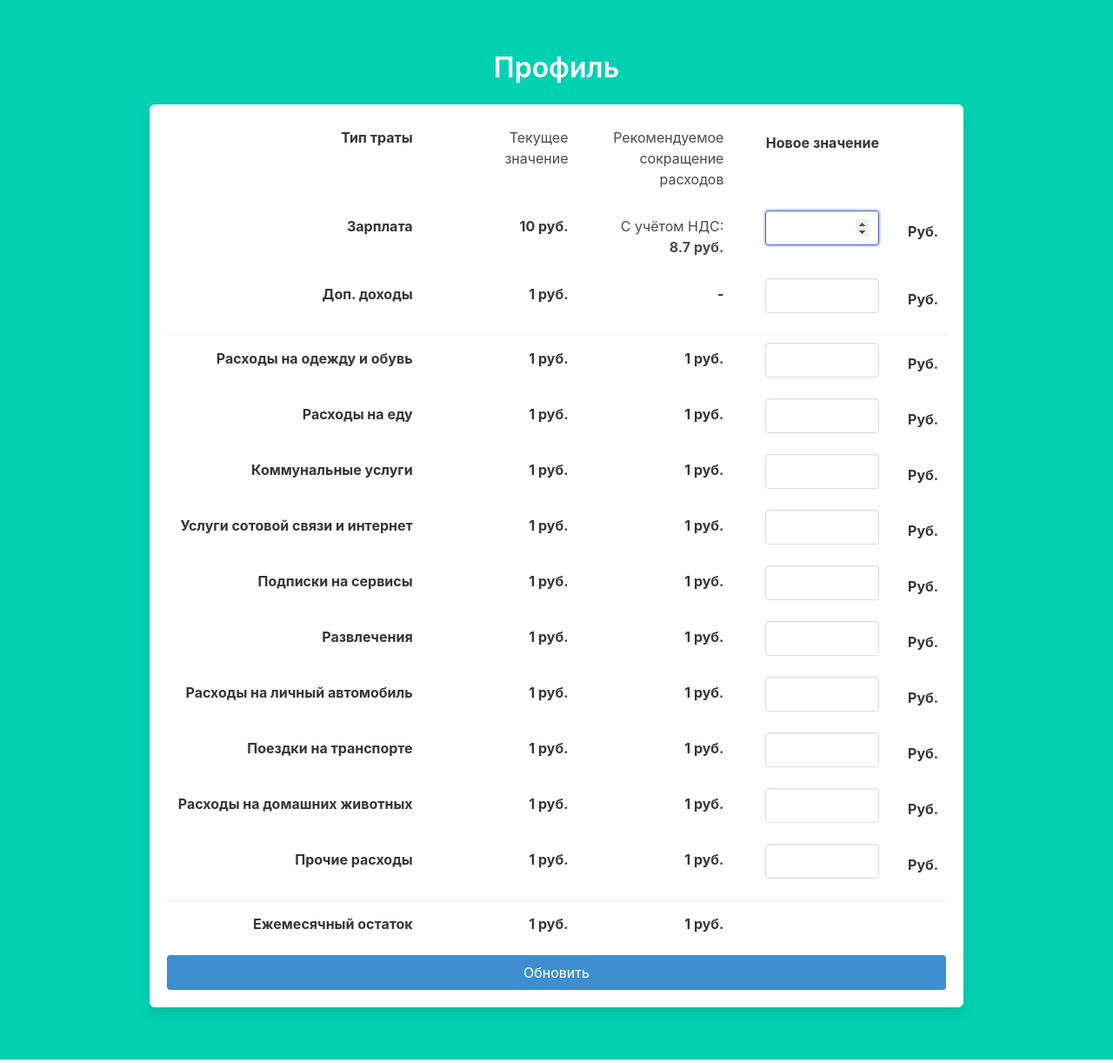
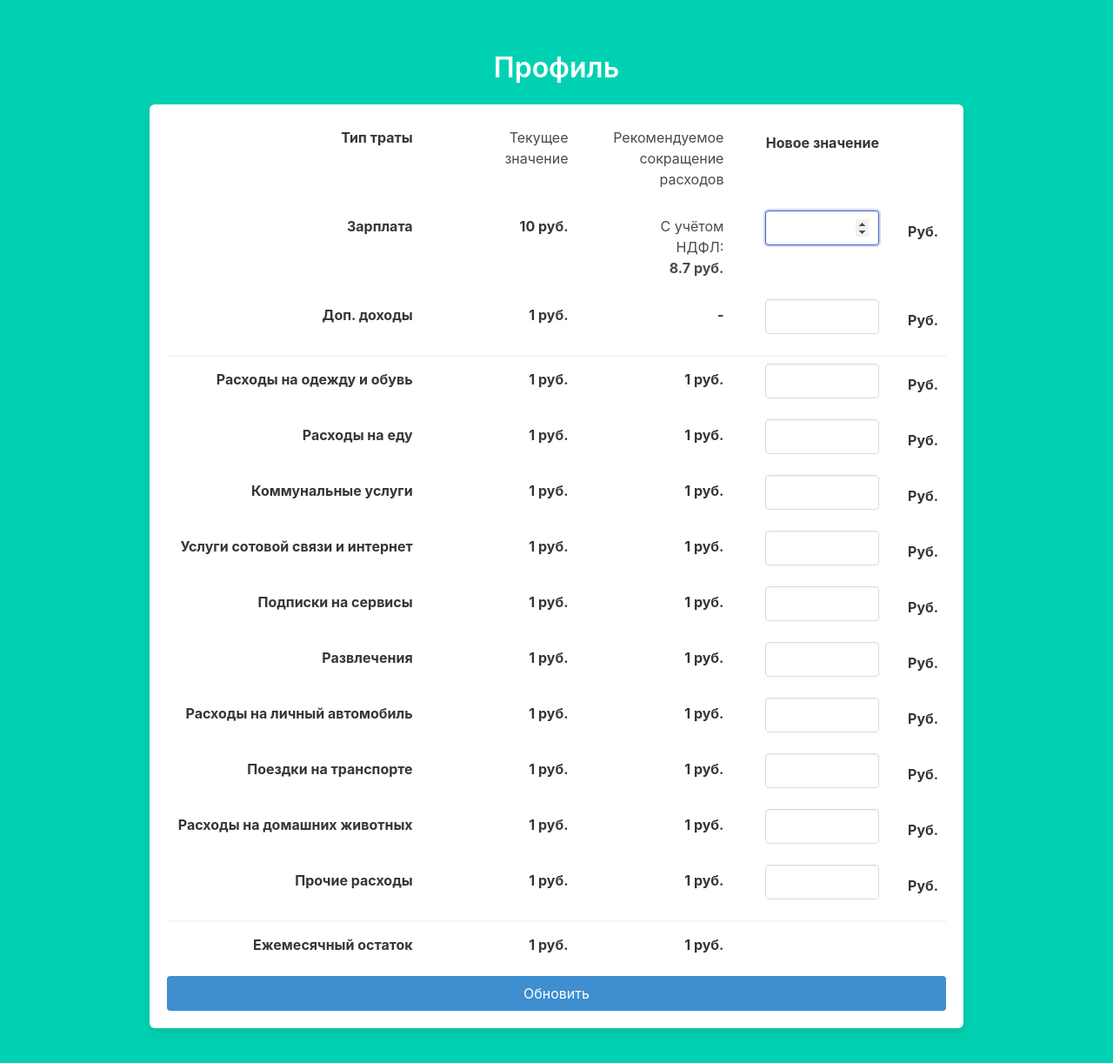
Before and after one commit to NightSkumbry/project_a_o_i_d, a Flask app: page /profile in a window 1280 px wide. Shown: the part 52-1274 px from the top of the page at 87% size. Run offline with Flask 3, Linux system fonts and the light colour scheme; a user stored in the database is signed in; tables that the repository leaves empty hold one stand-in row (values such as "Sample post").

Commit message:
corrected bads

```diff
--- a/project/templates/profile.html
+++ b/project/templates/profile.html
@@ -38,7 +38,7 @@
                     <label class="label">{{ current_user.salary }} руб.</label>
                 </div>
                 <div class="column field-label is-normal" style="margin-top: 12px">
-                    <label>С учётом НДС:<br><b>{{ current_user.salary * 0.87 }} руб.</b></label>
+                    <label>С учётом НДФЛ:<br><b>{{ current_user.salary * 0.87 }} руб.</b></label>
                 </div>
                 <div class="column field-body">
                     <div class="field">
```
